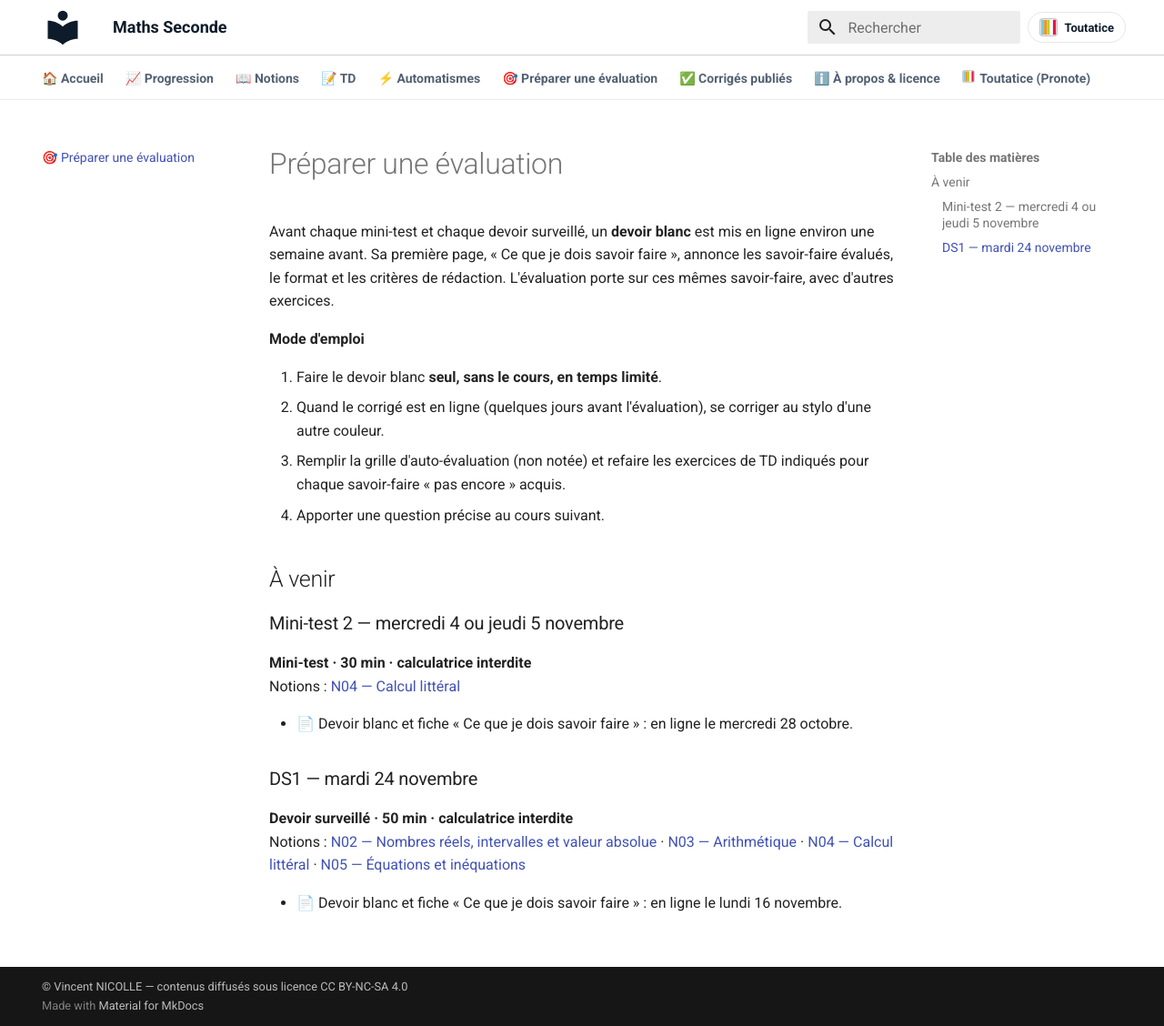
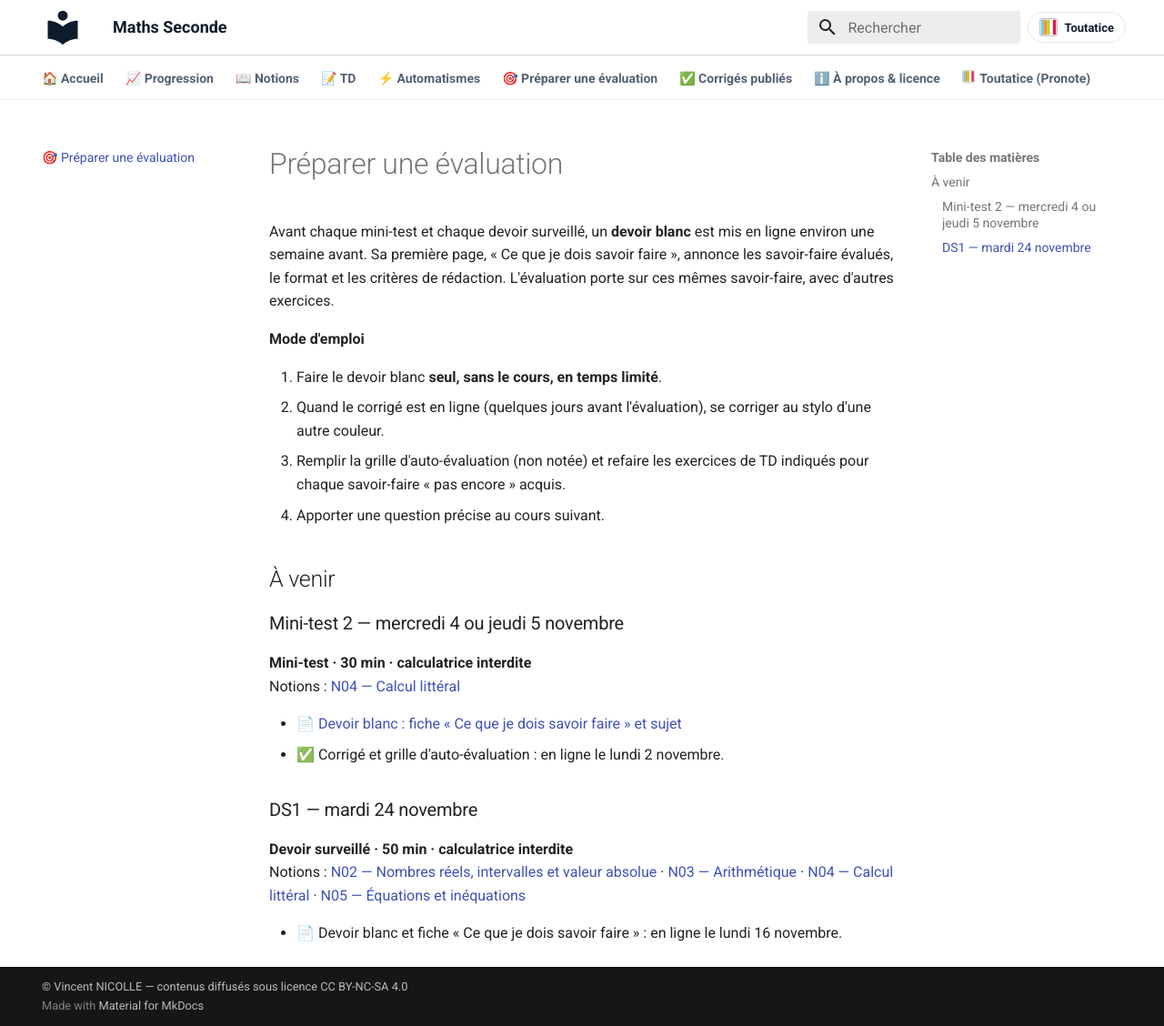
Before and after one commit to vnicolle56610/maths-seconde, an MkDocs documentation site: the page built from docs/preparer-evaluation/index.md, in a window 1280 px wide and 1128 px high. Shown: the whole window at 91% size. Built offline with MkDocs 1.6.1 and Material for MkDocs 9.7.7, drawn with Linux system fonts in a browser that asks for light colours.

Commit message:
Préparer une évaluation : 1 PDF copié(s), 0 retiré(s), 2 page(s) mise(s) à jour
Généré par scripts/publier_devoirs_blancs.py depuis devoirs_blancs.yaml.

```diff
--- a/devoirs_blancs.yaml
+++ b/devoirs_blancs.yaml
@@ -31,7 +31,7 @@
     corrige: CORRIGE_DEVOIR_BLANC_MT2_N04.pdf
     sujet_prevu: 2026-10-28
     corrige_prevu: 2026-11-02
-    etat: annonce
+    etat: sujet
 
   - id: DS1
     date: 2026-11-24
--- a/docs/preparer-evaluation/index.md
+++ b/docs/preparer-evaluation/index.md
@@ -22,7 +22,8 @@
 **Mini-test · 30 min · calculatrice interdite**
 Notions : [N04 — Calcul littéral](../notions/N04-calcul-litteral.md)
 
-- 📄 Devoir blanc et fiche « Ce que je dois savoir faire » : en ligne le mercredi 28 octobre.
+- 📄 [Devoir blanc : fiche « Ce que je dois savoir faire » et sujet](2026-2027/DEVOIR_BLANC_MT2_N04.pdf)
+- ✅ Corrigé et grille d'auto-évaluation : en ligne le lundi 2 novembre.
 
 ### DS1 — mardi 24 novembre {#ds1-2026-2027}
 
```
Also changed, not shown: docs/notions/N04-calcul-litteral.md (+1 -1 lines), 1 other file.
